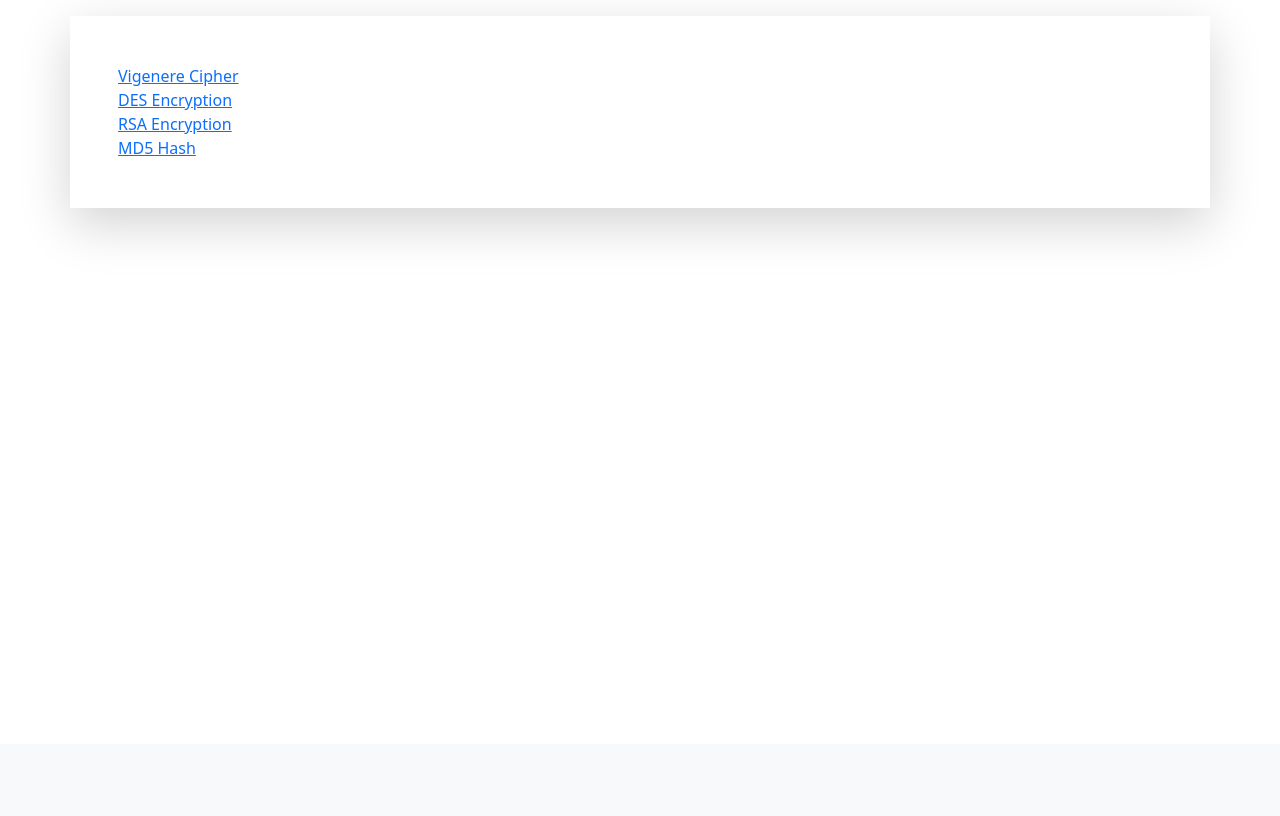
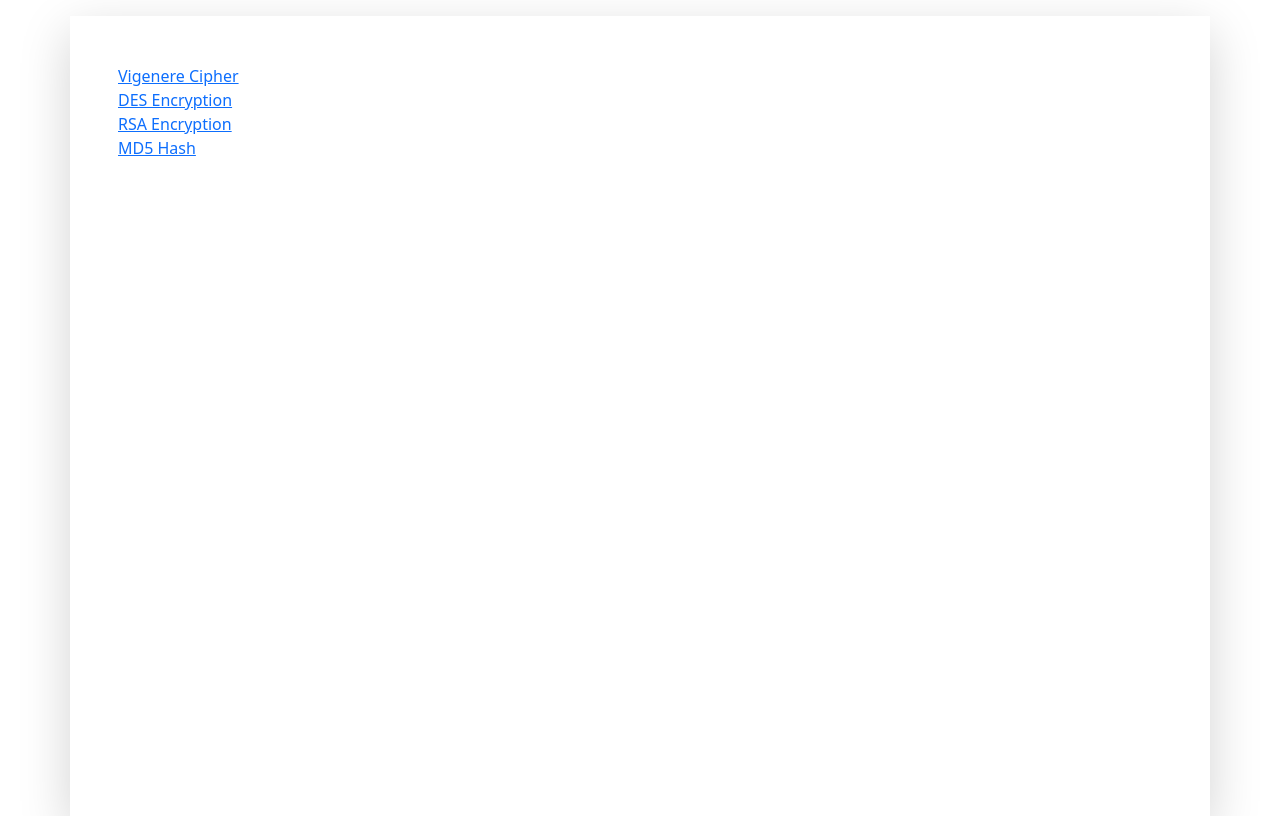
Before and after one commit to cpt22/SecurityCiphers, a Django app: page / in a window 1280 px wide. Shown: the part 56-872 px from the top of the page. Before the commit the page ends 287 px from the top, so only its background shows below. Run offline with Django 3.2, Linux system fonts and the light colour scheme.

Commit message:
bug fixes

```diff
--- a/ciphers/ciphersite/static/ciphersite/site.css
+++ b/ciphers/ciphersite/static/ciphersite/site.css
@@ -1,7 +1,3 @@
 html, body {
     height: 100%;
 }
-
-.x-shadow {
-
-}
--- a/ciphers/ciphersite/templates/ciphersite/base.html
+++ b/ciphers/ciphersite/templates/ciphersite/base.html
@@ -30,7 +30,7 @@
         </div>
     </nav>
 
-    <div class="mt-3 p-5 container-lg shadow-lg x-shadow ">
+    <div class="mt-lg-3 p-5 container-lg shadow-lg h-100">
         {% block content %}
             <p>Add content here</p>
         {% endblock %}
```
